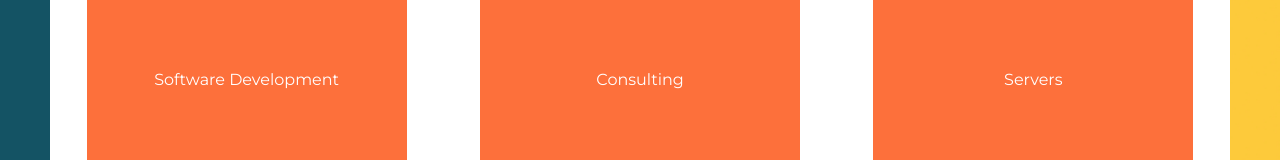
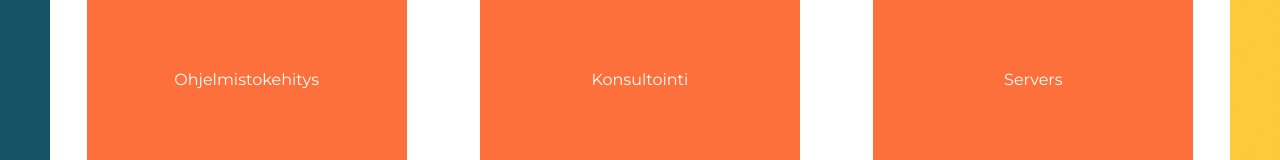
Before and after one commit to jviitamo/jubilant-octo-system, a Vue app: page / in a window 1280 px wide. Shown: the part 950-1110 px from the top of the page. Built offline with nearby package versions, Linux system fonts and the light colour scheme.

Commit message:
Move state of language to root

```diff
--- a/src/App.vue
+++ b/src/App.vue
@@ -1,6 +1,6 @@
 <template>
-  <Header />
-  <Competences />
+  <Header @changeLanguage="this.changeLanguage" :lang="this.language" />
+  <Competences :lang="this.language" />
 </template>
 
 <script>
@@ -14,6 +14,18 @@ export default {
     Header,
     Competences
   },
+  // state
+  data() {
+    return {
+      language: "fi"
+    }
+  },
+  // actions
+  methods: {
+    changeLanguage(lang) {
+      this.language = lang
+    }
+  }
 }
 </script>
 
--- a/src/assets/localization/en.json
+++ b/src/assets/localization/en.json
@@ -1,5 +1,7 @@
 {
     "hello": "Hello!",
     "description": "IEM MSc student majoring in product and innovation management. Interests in product development, software engineering and mathematical analysis. Passionate about using modern technologies and data to create better products. Aiming towards product management to create innovation, growth and direction for businesses.",
-    "cv": "My resume"
+    "cv": "My resume",
+    "software": "Software Development",
+    "consulting": "Consulting"
 }
--- a/src/assets/localization/fi.json
+++ b/src/assets/localization/fi.json
@@ -1,5 +1,7 @@
 {
     "hello": "Hei!",
     "description": "Olen tuotantotalouden maisteripoiskelija Aalto-yliopistosta. Opiskelen pääaineessa Product and Innovation Management, ja tarkoitukseni on suunnata kohti tuotejohtamisen työtehtäviä. Pidän sekä tekniikasta että taloudesta, ja intohimoni on käyttää erilaisia työkaluja luodakseni arvoa asiakkaille.",
-    "cv": "Ansioluetteloni"
+    "cv": "Ansioluetteloni",
+    "software": "Ohjelmistokehitys",
+    "consulting": "Konsultointi"
 }
--- a/src/components/Competences.vue
+++ b/src/components/Competences.vue
@@ -2,7 +2,7 @@
  <div class="navcontainer">
      <div class="competences-container">
         <section class="competences">
-            <CompetenceBall :msg="'Software Development'">
+            <CompetenceBall :msg="a('software', lang)">
                 <div class="ballcontent">
                     <div class="description-text">
                         <p>I have been studying information networks, which is heavily focused around software development. In addition, my own interests have been moving myself towards programming.</p>
@@ -18,7 +18,7 @@
                     </div>
                 </div>
             </CompetenceBall>
-            <CompetenceBall :msg="'Consulting '">
+            <CompetenceBall :msg="a('consulting', lang)">
                 <div class="ballcontent">
                     <div class="description-text">
                         <p>I have been studying information networks, which is heavily focused around software development. In addition, my own interests have been moving myself towards programming.</p>
@@ -60,6 +60,8 @@
 
 import CompetenceBall from './CompetenceBall.vue'
 import FooterContainer from './FooterContainer.vue'
+import a from "../assets/accessLocalization"
+
 
 /* eslint-disable */
 export default {
@@ -69,7 +71,7 @@ export default {
       FooterContainer
   },
   props: {
-    msg: String
+    lang: String
   },
   // state
   data() {
@@ -81,7 +83,8 @@ export default {
   methods: {
     showPopup() {
       this.Popup = !this.Popup
-    }
+    },
+    a
   }
 }
 </script>
--- a/src/components/Header.vue
+++ b/src/components/Header.vue
@@ -1,15 +1,15 @@
 <template>
  <div class="navcontainer">
     <div class="languageselector">
-        <div @click="toFI()" :style="[this.language === 'fi' ? 'text-decoration: underline' : '']">FI</div>
+        <div @click="$emit('changeLanguage', 'fi')" :style="[lang === 'fi' ? 'text-decoration: underline' : '']">FI</div>
         <div>|</div>
-        <div @click="toEN()" :style="[this.language === 'en' ? 'text-decoration: underline' : '']">EN</div>
+        <div @click="$emit('changeLanguage', 'en')" :style="[lang === 'en' ? 'text-decoration: underline' : '']">EN</div>
     </div>
      <div class="welcome-text">
-        <p>{{ a("hello", this.language) }}</p>
+        <p>{{ a("hello", lang) }}</p>
      </div>
      <div class="navcontent">
-        <div class="description">{{ a("description", this.language) }}</div>
+        <div class="description">{{ a("description", lang) }}</div>
         <div class="links-container">
             <div class="images-container">
                 <a href="https://www.linkedin.com/in/juhana-viitamo/" target="a_blank"><img src="../assets/github.png" /></a>
@@ -18,7 +18,7 @@
             </div>
             <div class="cv-link">
                 <a href="resume.pdf" download>
-                    <p>{{ a("cv", this.language) }}</p>
+                    <p>{{ a("cv", lang) }}</p>
                 </a>
             </div>
         </div>
@@ -34,22 +34,10 @@ import a from "../assets/accessLocalization"
 export default {
   name: 'Header',
   props: {
-    msg: String
-  },
-  // state
-  data() {
-    return {
-      language: "fi"
-    }
+    lang: String
   },
   // actions
   methods: {
-    toEN() {
-      this.language = "en"
-    },
-    toFI() {
-      this.language = "fi"
-    },
     a
   }
 }
```
Also changed, not shown: 1 other file (tests, documents, lock files or other folders).
